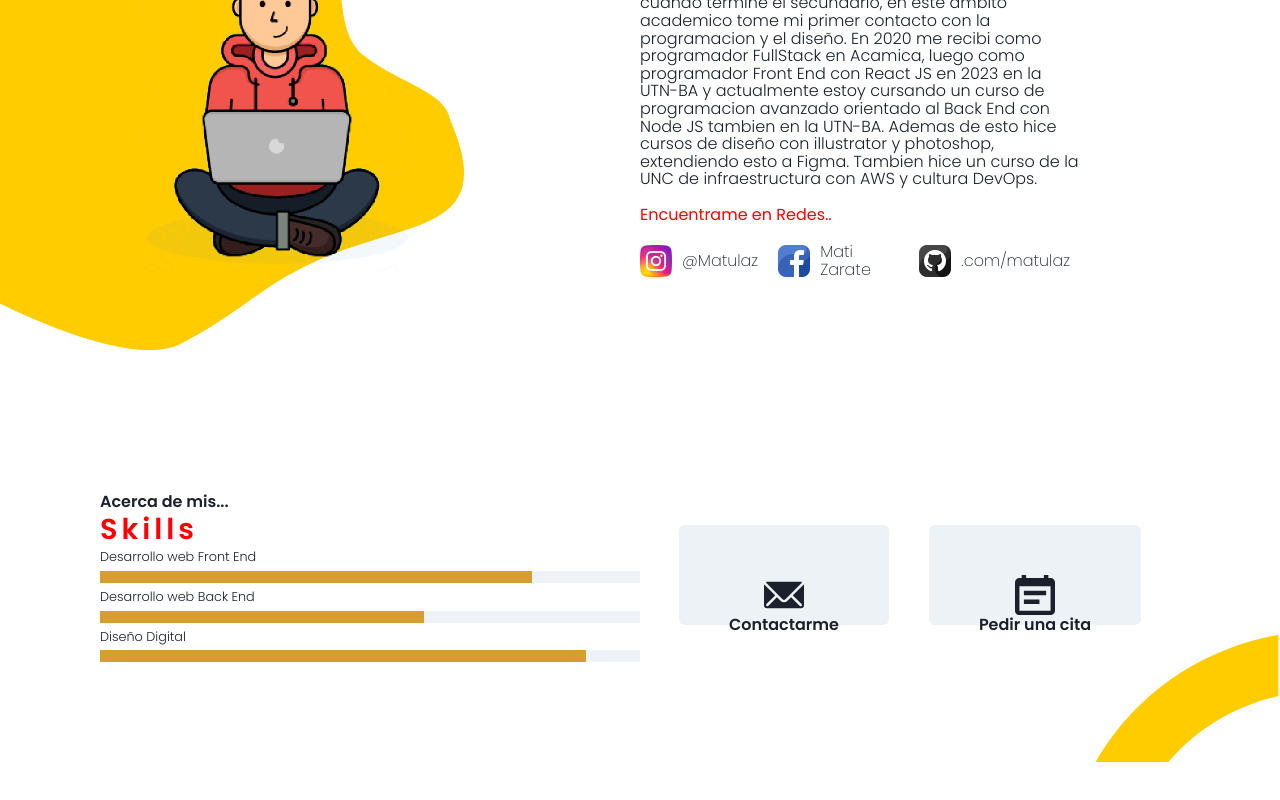
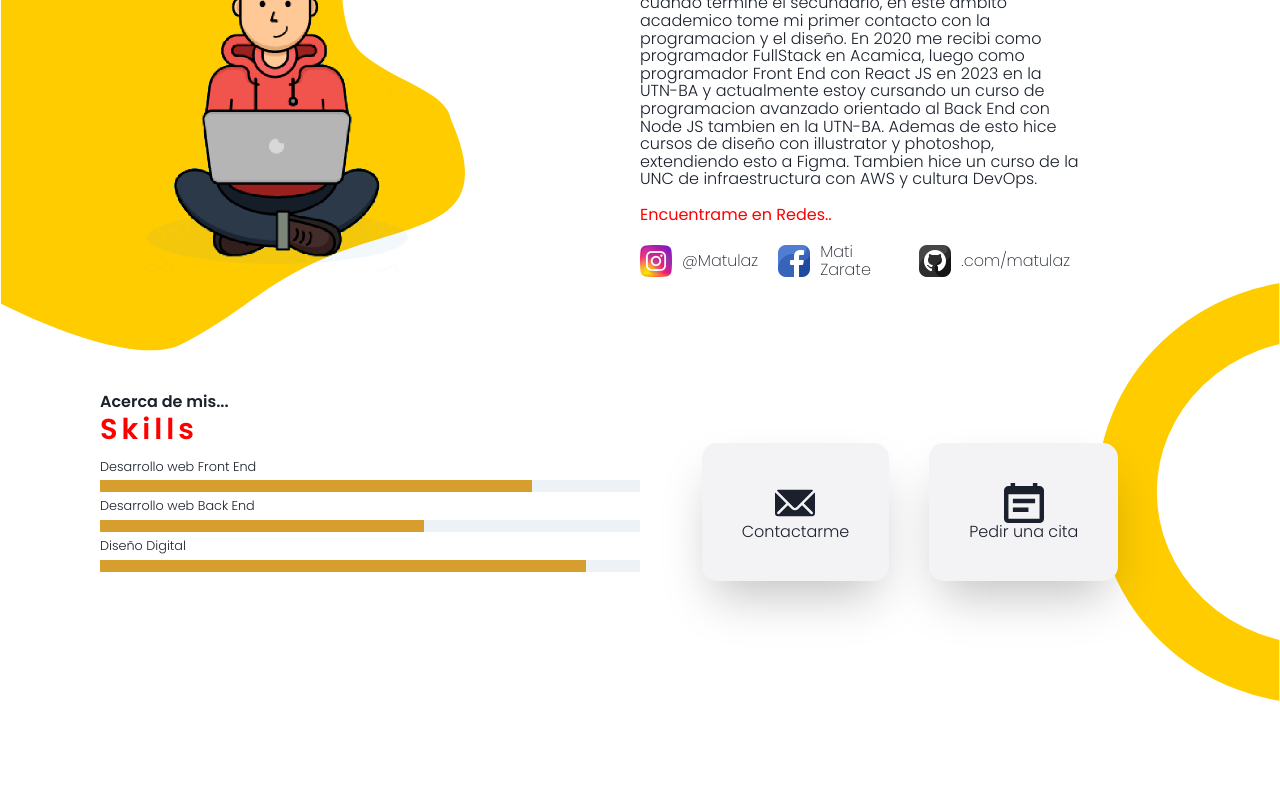
Before and after one commit to Matulaz/matias-zarate-responsive, a React (Vite) app: page / in a window 1280 px wide. Shown: the part 1036-1836 px from the top of the page. Before the commit the page ends 1798 px from the top, so only its background shows below. Built offline with nearby package versions, Linux system fonts and the light colour scheme.

Commit message:
botones de contacto con estilo

```diff
--- a/src/components/desktop/DesktopPortfolio.jsx
+++ b/src/components/desktop/DesktopPortfolio.jsx
@@ -39,10 +39,13 @@ function DesktopPortfolio(){
                         </Box>
                 </Flex>
 
-                <Flex justifyContent={'center'} alignItems={'center'} p='100px'>
+                <Box pl='100px' >
+                        <Text py='5px' fontSize='1em'fontWeight={600}>Acerca de mis...</Text>
+                        <Text py='5px' color='red' fontSize='1.8em' letterSpacing={4} fontWeight={600}>Skills</Text>
+                </Box>
+
+                <Flex justifyContent={'center'} alignItems={'center'} px='100px'paddingBottom={1000}>
                         <Box w='50%'>
-                                <Text py='5px' fontSize='1em'fontWeight={600}>Acerca de mis...</Text>
-                                <Text py='5px' color='red' fontSize='1.8em' letterSpacing={4} fontWeight={600}>Skills</Text>
 
                                 <Text py='5px' fontSize='0.8em'>Desarrollo web Front End</Text>
                                 <Progress value={80} colorScheme='yellow'/>
@@ -51,9 +54,15 @@ function DesktopPortfolio(){
                                 <Text py='5px' fontSize='0.8em'>Diseño Digital</Text>
                                 <Progress value={90} colorScheme='yellow'/>
                         </Box>
-                        <Flex w='50%' justifyContent={'center'}>
-                                <Button p='50' m='5'display='block'><EmailIcon boxSize={10} /><Text>Contactarme</Text></Button>
-                                <Button p='50' m='5'display='block'><CalendarIcon boxSize={10} /><Text>Pedir una cita</Text></Button>
+                        <Flex w='50%' justifyContent={'center'} >
+                                <Flex justifyContent={'center'} alignItems='center' flexDirection='column' p='10' bgColor='#f3f2f5' borderRadius='15' boxShadow='2xl'>
+                                        <EmailIcon boxSize={10} />
+                                        <Text>Contactarme</Text>
+                                </Flex>
+                                <Flex justifyContent={'center'} alignItems='center' flexDirection='column' p='10' bgColor='#f3f2f5' borderRadius='15' ml='10' boxShadow='2xl'>
+                                        <CalendarIcon boxSize={10} />
+                                        <Text>Pedir una cita</Text>
+                                </Flex>
                         </Flex>
                 </Flex>
 
```
Also changed, not shown: src/assets/img/bg-main.svg.
